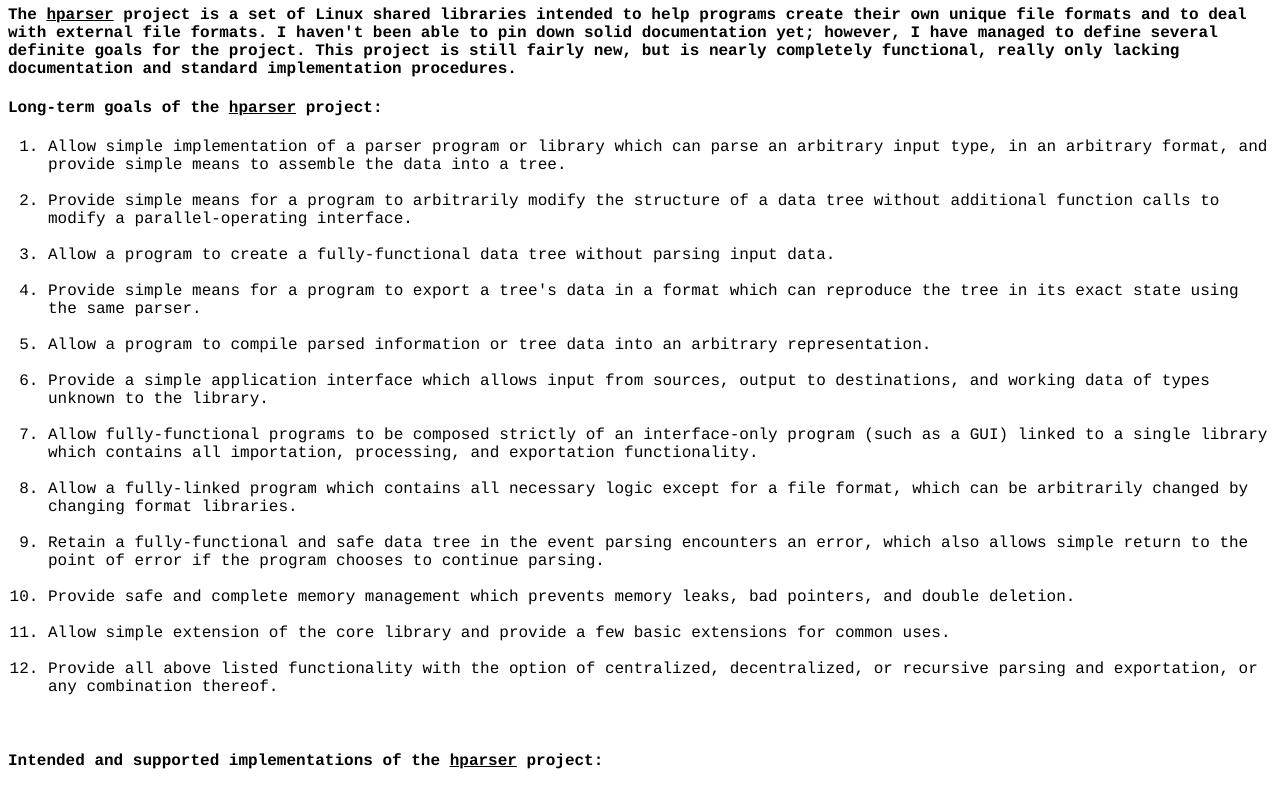
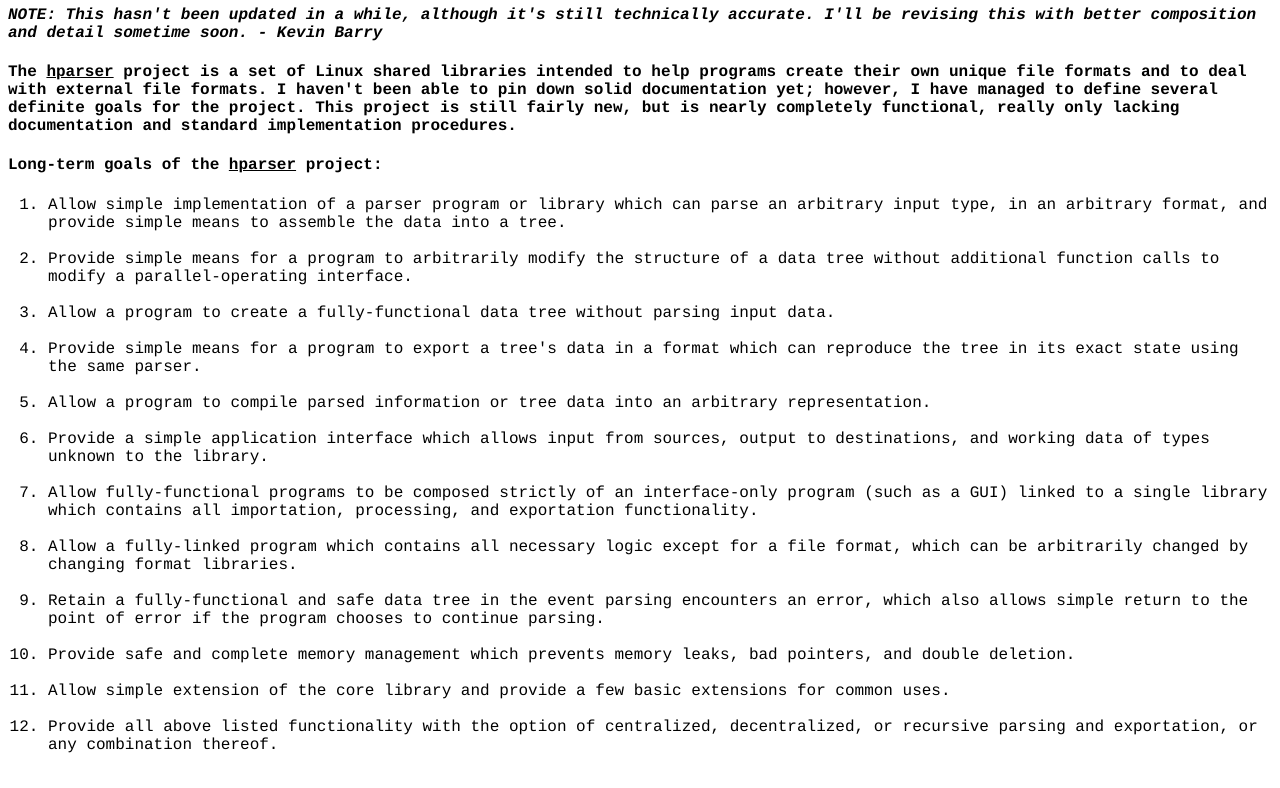
Before and after one commit to lopesivan/hparser, a plain HTML site: page web/manual/index.html in a window 1280 px wide. Shown: the part 74-862 px from the top of the page. Drawn offline with Linux system fonts and the light colour scheme.

Commit message:
updated html page with a note regarding oldness of info

```diff
--- a/web/manual/index.html
+++ b/web/manual/index.html
@@ -7,6 +7,7 @@
     <div align="center">
       <h1> Goals of the <u>hparser</u> Project </h1>
     </div>
+    <h4> <i>NOTE: This hasn't been updated in a while, although it's still technically accurate. I'll be revising this with better composition and detail sometime soon. - Kevin Barry</i> </h4>
     <h4> The <u>hparser</u> project is a set of Linux shared libraries intended to help programs create their own unique file formats and to deal with external file formats. I haven't been able to pin down solid documentation yet; however, I have managed to define several definite goals for the project. This project is still fairly new, but is nearly completely functional, really only lacking documentation and standard implementation procedures. </h4>
     <h4> Long-term goals of the <u>hparser</u> project: </h4>
     <ol>
```
